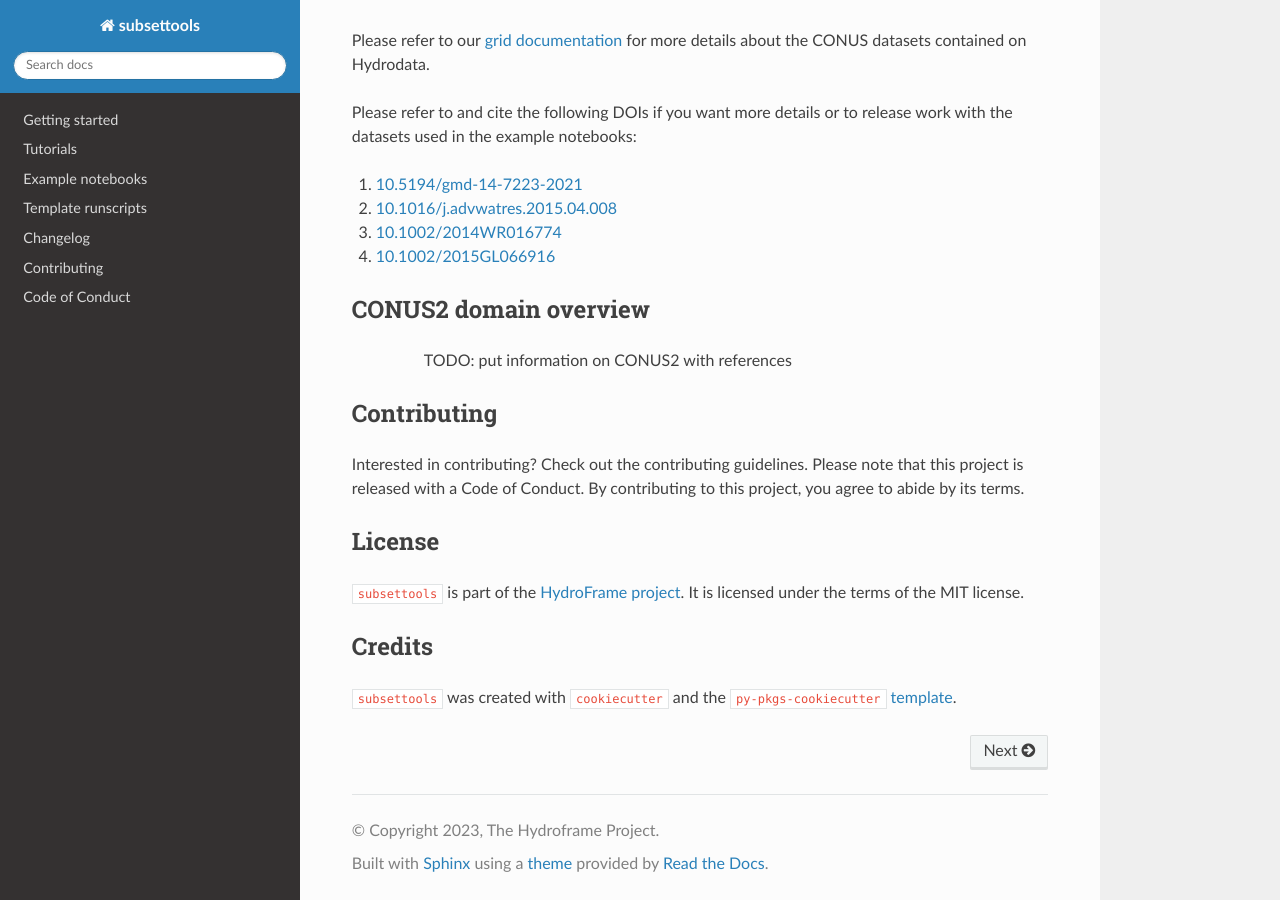
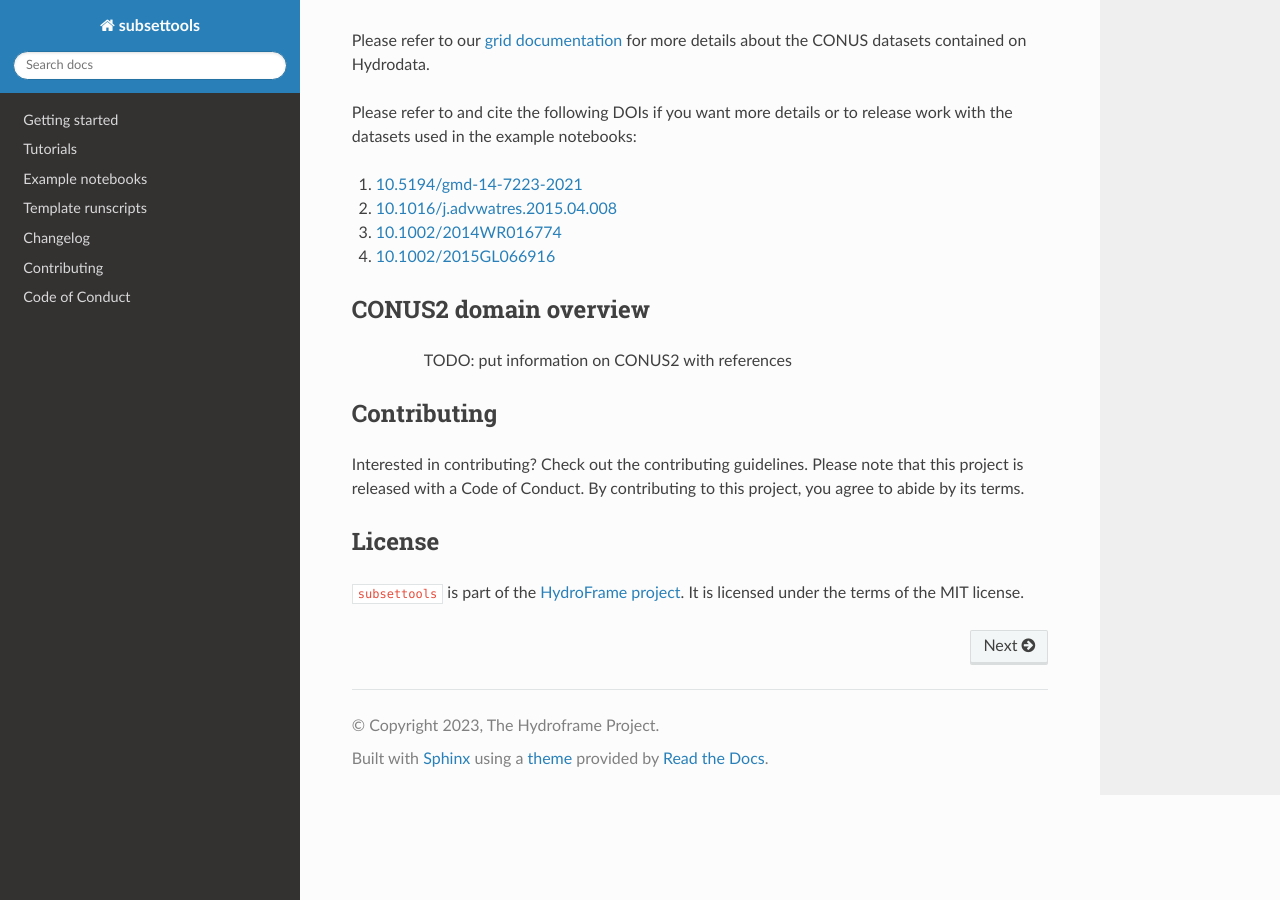
Before and after one commit to hydroframe/subsettools, a Sphinx documentation site: the page built from docs/index.md, in a window 1280 px wide and 900 px high, scrolled down 659 px. Built offline with Sphinx 7.4.7 and the Read the Docs theme 2.0.0, drawn with Linux system fonts in a browser that asks for light colours; pages that are not in the unit, such as notebooks, are missing from menus.

Commit message:
Update index.md

````diff
--- a/docs/index.md
+++ b/docs/index.md
@@ -34,10 +34,6 @@ Interested in contributing? Check out the contributing guidelines. Please note t
 
 `subsettools` is part of the [HydroFrame project](https://hydroframe.org/). It is licensed under the terms of the MIT license.
 
-## Credits
-
-`subsettools` was created with [`cookiecutter`](https://cookiecutter.readthedocs.io/en/latest/) and the `py-pkgs-cookiecutter` [template](https://github.com/py-pkgs/py-pkgs-cookiecutter).
-
 
 ```{toctree}
 :maxdepth: 2
````
